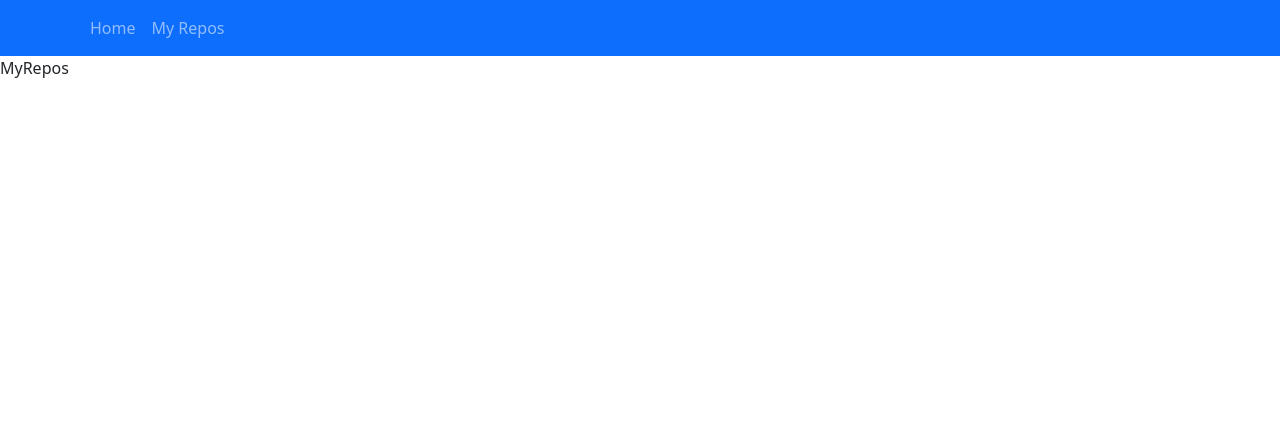
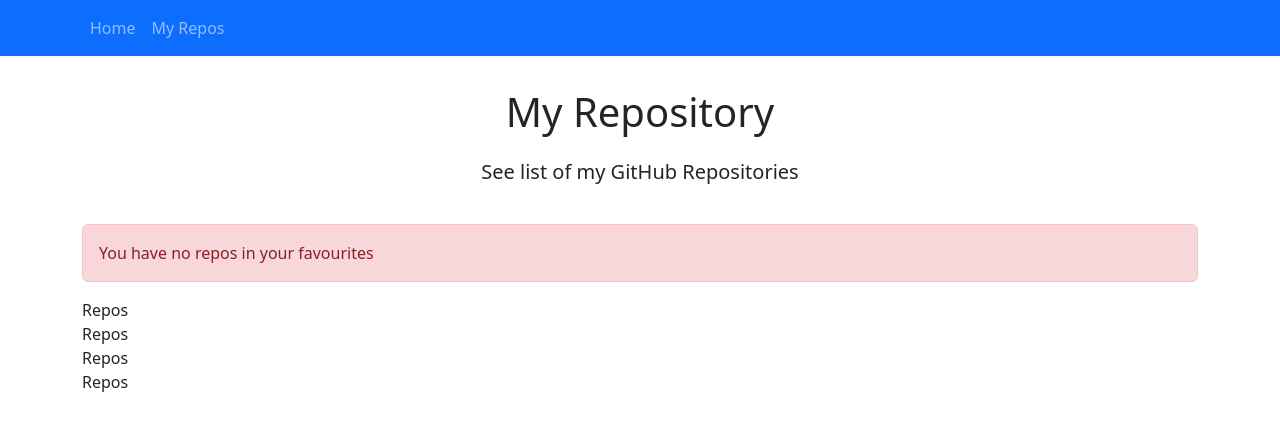
Before and after one commit to danieltrandafir/github-diary, a JavaScript app: page /my-repos in a window 1280 px wide. Shown: the top 430 px of the page. Built offline with nearby package versions, Linux system fonts and the light colour scheme.

Commit message:
add banner & error message content

```diff
--- a/src/components/Banner.js
+++ b/src/components/Banner.js
@@ -1,5 +1,8 @@
 
 
-export const Banner = () => {
-    return <div>Banner</div>
+export const Banner = ({title, subtitle}) => {
+    return <div className="text-center py-4">
+                <h1 className="my2 p-2">{title}</h1>
+                <h2 className="fs-5 my2 p-2">{subtitle}</h2>
+            </div>
 }
--- a/src/components/ErrorMessage.js
+++ b/src/components/ErrorMessage.js
@@ -1,5 +1,9 @@
+import Alert from 'react-bootstrap/Alert';
 
 
-export const ErrosMessage = () => {
-    return <div>ErrosMessage</div>
+export const ErrorMessage = ({message}) => {
+    return <Alert variant="danger">
+        {message}
+        </Alert>
+
 }
--- a/src/components/Repo.js
+++ b/src/components/Repo.js
@@ -1,5 +1,5 @@
 
 
 export const Repo = () => {
-    return <div>Repo</div>
+    return <div>Repos</div>
 }
--- a/src/components/Repos.js
+++ b/src/components/Repos.js
@@ -1,5 +1,11 @@
 
+import {Repo} from "../components/Repo"
 
 export const Repos = () => {
-    return <div>Repos</div>
+    return <div>
+                <Repo />
+                <Repo />
+                <Repo />
+                <Repo />
+            </div>
 }
--- a/src/pages/Home.js
+++ b/src/pages/Home.js
@@ -1,5 +1,16 @@
+import Container from 'react-bootstrap/Container';
 
+import {Banner} from "../components/Banner"
+import {SearchForm} from "../components/SearchForm"
+import {ErrorMessage} from "../components/ErrorMessage"
 
 export const Home = () => {
-    return <div>Home</div>
+    return <Container>
+        <Banner title={"GitHub Diary"}
+        subtitle={"A GitHub search tool"}/>
+
+        <SearchForm />
+
+        <ErrorMessage message={"No repos found, please try again"}/>
+    </Container>
 }
--- a/src/pages/MyRepos.js
+++ b/src/pages/MyRepos.js
@@ -1,5 +1,17 @@
+import Container from 'react-bootstrap/Container';
+
+
+import {Repos} from '../components/Repos';
+import { Banner } from "../components/Banner"
+import { ErrorMessage } from "../components/ErrorMessage"
 
 
 export const MyRepos = () => {
-    return <div>MyRepos</div>
+    return <Container>
+        <Banner title={"My Repository"}
+        subtitle={"See list of my GitHub Repositories"}/>
+        <ErrorMessage message={"You have no repos in your favourites"} />
+        <Repos />
+
+    </Container>
 }
```
